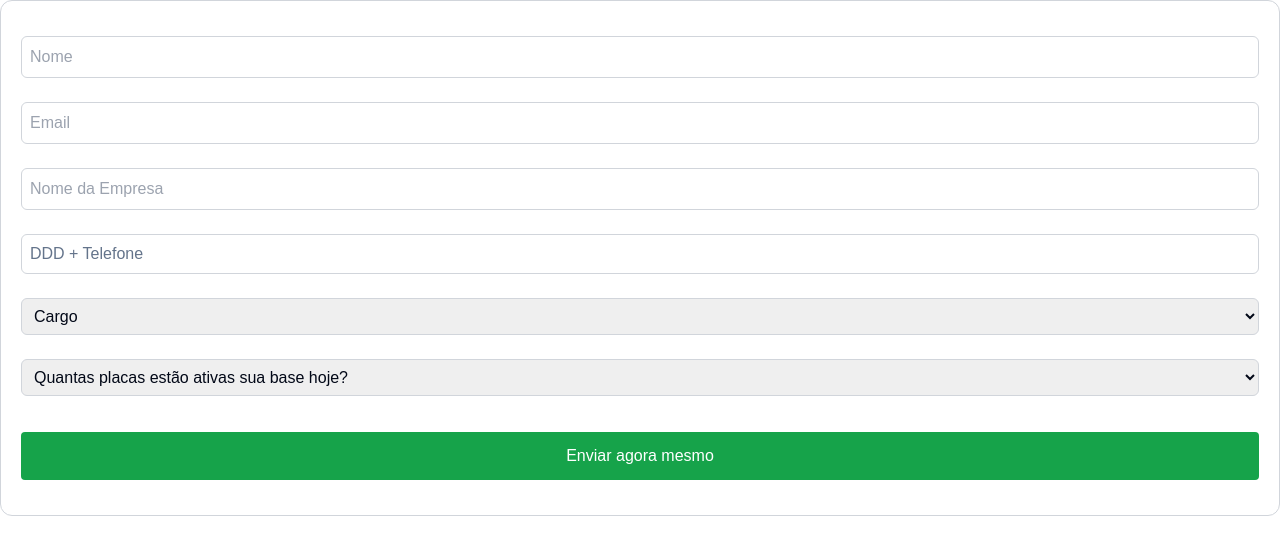
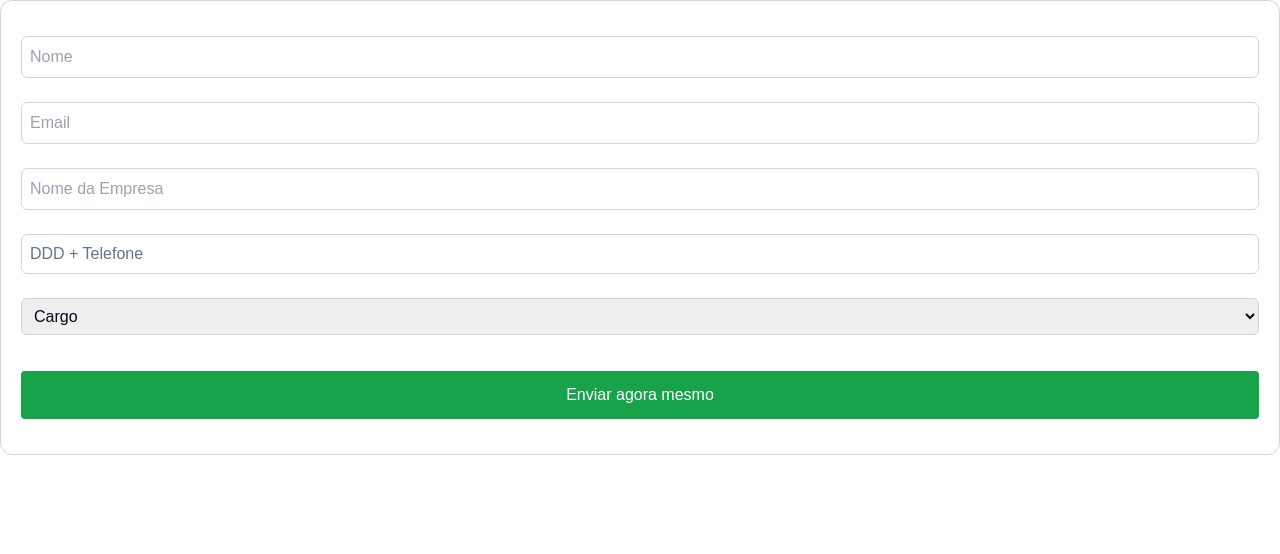
Before and after one commit to joao-mororo/forms.aegmedia, a Next.js app: page /protecao-veicular in a window 1280 px wide. Shown: the top 554 px of the page. Built offline with nearby package versions, Linux system fonts and the light colour scheme.

Commit message:
finalize form protecao-veicular

```diff
--- a/src/app/protecao-veicular/page.tsx
+++ b/src/app/protecao-veicular/page.tsx
@@ -25,7 +25,7 @@ const FormularioDuasEtapas = () => {
     inicio_projeto: "",
     descricao: "",
   });
-  const webhook = "";
+  const webhook = "https://hook.us1.make.com/y7xm0cwriqnyrfd35w3uemmv5p4cw3vl";
 
   useEffect(() => {
     const UTMParams = getUTMParams();
@@ -126,9 +126,9 @@ const FormularioDuasEtapas = () => {
     try {
       await axios.post(webhook, { ...formData, etapa: "etapa 2" });
       if (formData.cargo === "Presidente") {
-        redirect("https://lp.aegmedia.com.br/auto-obrigado");
+        redirect("https://lp.aegmedia.com.br/protecao-obrigado");
       } else {
-        redirect("https://lp.aegmedia.com.br/auto-obrigadoref");
+        redirect("https://lp.aegmedia.com.br/protecao-obrigadoref");
       }
       setIsSending(false);
     } catch (error) {
@@ -246,6 +246,7 @@ const FormularioDuasEtapas = () => {
             </select>
           </div>
 
+          {formData.cargo && formData.cargo !== "Consultor" && (
             <div className="mb-4">
               {/* <label className="block text-gray-700">Faturamento Mensal</label> */}
               <select
@@ -259,12 +260,12 @@ const FormularioDuasEtapas = () => {
                   Quantas placas estão ativas sua base hoje?
                 </option>
                 {[
-                "0 placas",
-                "1 a 200 placas",
-                "201 a 500 placas",
-                "501 a 1000 placas",
-                "1001 a 5000 placas",
-                "Acima de 5000 placas",
+                  "0 a 500 placas",
+                  "501 a 1.000 placas",
+                  "1.001 a 2.000 placas",
+                  "2.001 a 5.000 placas",
+                  "5.001 a 10.000 placas",
+                  "Acima de 10.000 placas",
                 ].map((item) => (
                   <option key={item} value={item}>
                     {item}
@@ -272,6 +273,27 @@ const FormularioDuasEtapas = () => {
                 ))}
               </select>
             </div>
+          )}
+
+          {formData.cargo === "Consultor" && (
+            <div className="mb-4">
+              {/* <label className="block text-gray-700">Faturamento Mensal</label> */}
+              <select
+                name="faturamento"
+                required
+                className="mt-1 block w-full border border-gray-300 rounded-md p-2"
+                value={formData.faturamento}
+                onChange={handleChange}
+              >
+                <option value="">Quantas adesões você faz por mês?</option>
+                {["De 0 a 30 adesões", "+30 adesões"].map((item) => (
+                  <option key={item} value={item}>
+                    {item}
+                  </option>
+                ))}
+              </select>
+            </div>
+          )}
 
           <button
             type="submit"
--- a/src/app/rastreamento/page.tsx
+++ b/src/app/rastreamento/page.tsx
@@ -69,7 +69,6 @@ const FormularioDuasEtapas = () => {
   const handleNextStep = async (e: any) => {
     e.preventDefault();
     setIsSending(true);
-    if (step === 1) {
     // Validate WhatsApp number
     // const wppIsValid = await validateWhatsapp(formData.telefone);
     // if (!wppIsValid) {
@@ -86,7 +85,6 @@ const FormularioDuasEtapas = () => {
     } catch (error) {
       alert("Ocorreu um erro ao enviar os dados. Tente novamente.");
       setIsSending(false);
-      }
     }
   };
 
```
Lines whose indentation alone changed are shown as unchanged.
